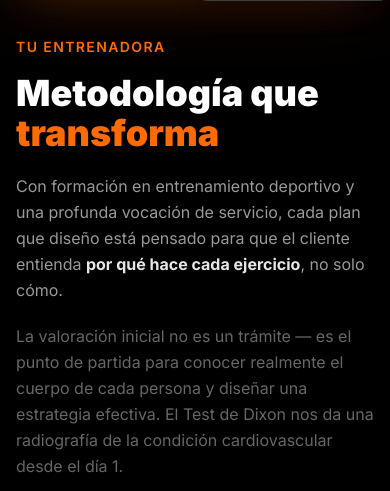
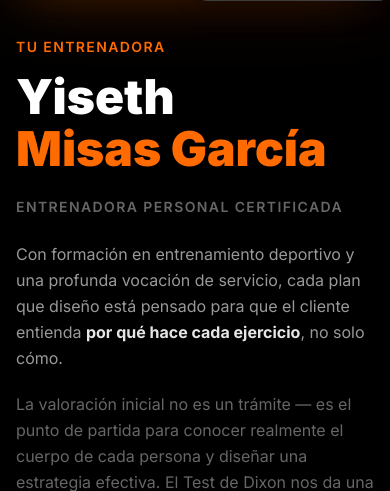
Before and after one commit to Jdarenas22/profit-studio, a Django app: page /about/ in a window 390 px wide. Shown: the part 1876-2367 px from the top of the page. Run offline with Django 5.2, Linux system fonts and the light colour scheme; parts of the project's set-up code (start-up, migrations or seed data) failed here and were passed over; some libraries are stand-ins or nearby versions.

Commit message:
feat: agregar nombre entrenadora Yiseth Misas García en sección Nosotros
Co-Authored-By: Claude Sonnet 4.6 <noreply@anthropic.com>

```diff
--- a/templates/public/about.html
+++ b/templates/public/about.html
@@ -63,7 +63,7 @@
         <!-- Imagen real -->
         <div class="relative aspect-[4/5] rounded-3xl overflow-hidden border border-white/10 shadow-2xl shadow-primary/20">
           <img src="{% static 'images/entrenadora.jpg' %}"
-               alt="Entrenadora ProFit Studio"
+               alt="Yiseth Misas García — Entrenadora ProFit Studio"
                class="w-full h-full object-cover object-top transition-transform duration-700 hover:scale-105"
                onerror="this.style.display='none';this.nextElementSibling.style.display='flex'">
           <!-- Fallback si la imagen no está guardada aún -->
@@ -87,9 +87,9 @@
       <!-- Texto -->
       <div>
         <p class="text-primary text-sm font-semibold uppercase tracking-widest mb-4">Tu entrenadora</p>
-        <h2 class="text-4xl font-black text-white mb-5">
-          Metodología que<br /><span class="text-primary">transforma</span>
-        </h2>
+        <h2 class="text-5xl font-black text-white leading-none mb-1">Yiseth</h2>
+        <h2 class="text-5xl font-black leading-none mb-6" style="color:#FF6B00;">Misas García</h2>
+        <p class="text-white/40 text-sm font-semibold uppercase tracking-widest mb-6">Entrenadora Personal Certificada</p>
         <p class="text-white/60 leading-relaxed mb-5">
           Con formación en entrenamiento deportivo y una profunda vocación de servicio, cada plan que diseño está pensado para que el cliente entienda <strong class="text-white/90">por qué hace cada ejercicio</strong>, no solo cómo.
         </p>
```
Also changed, not shown: templates/public/home.html (+6 -2 lines).
